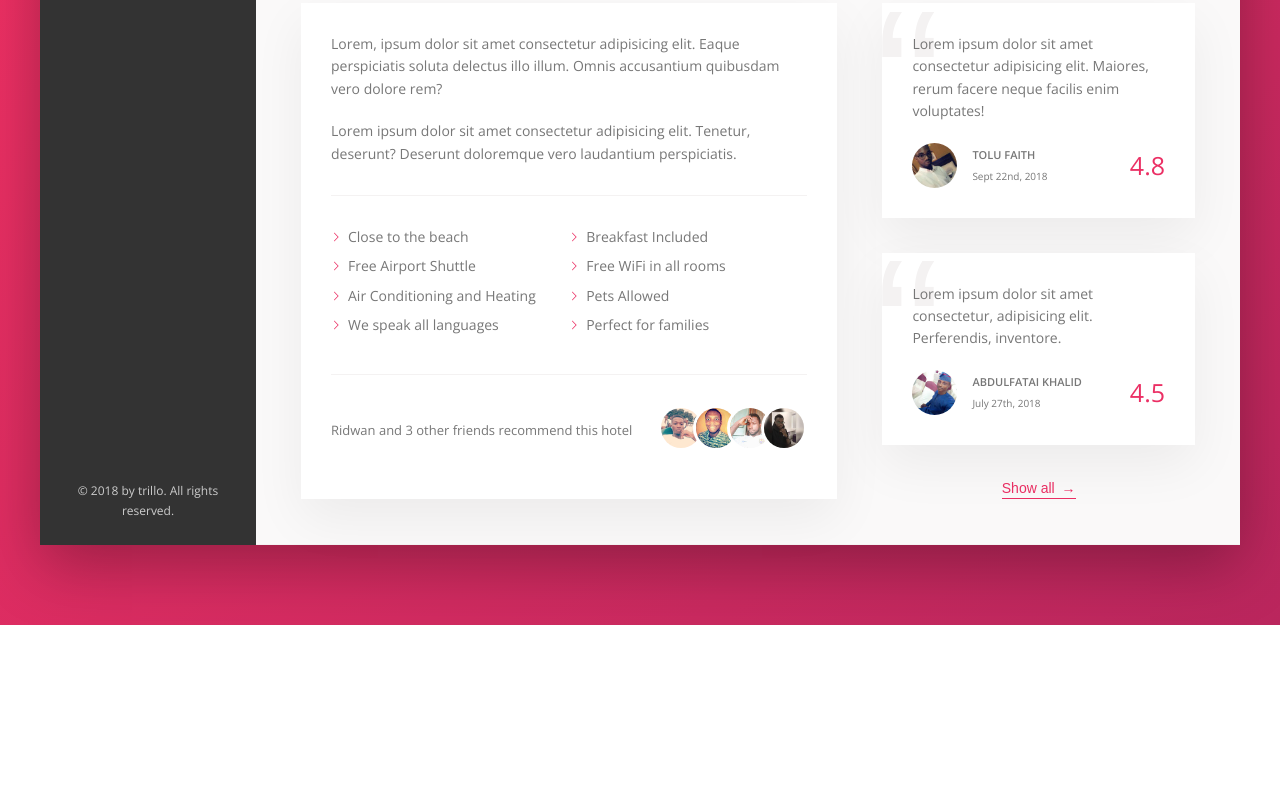
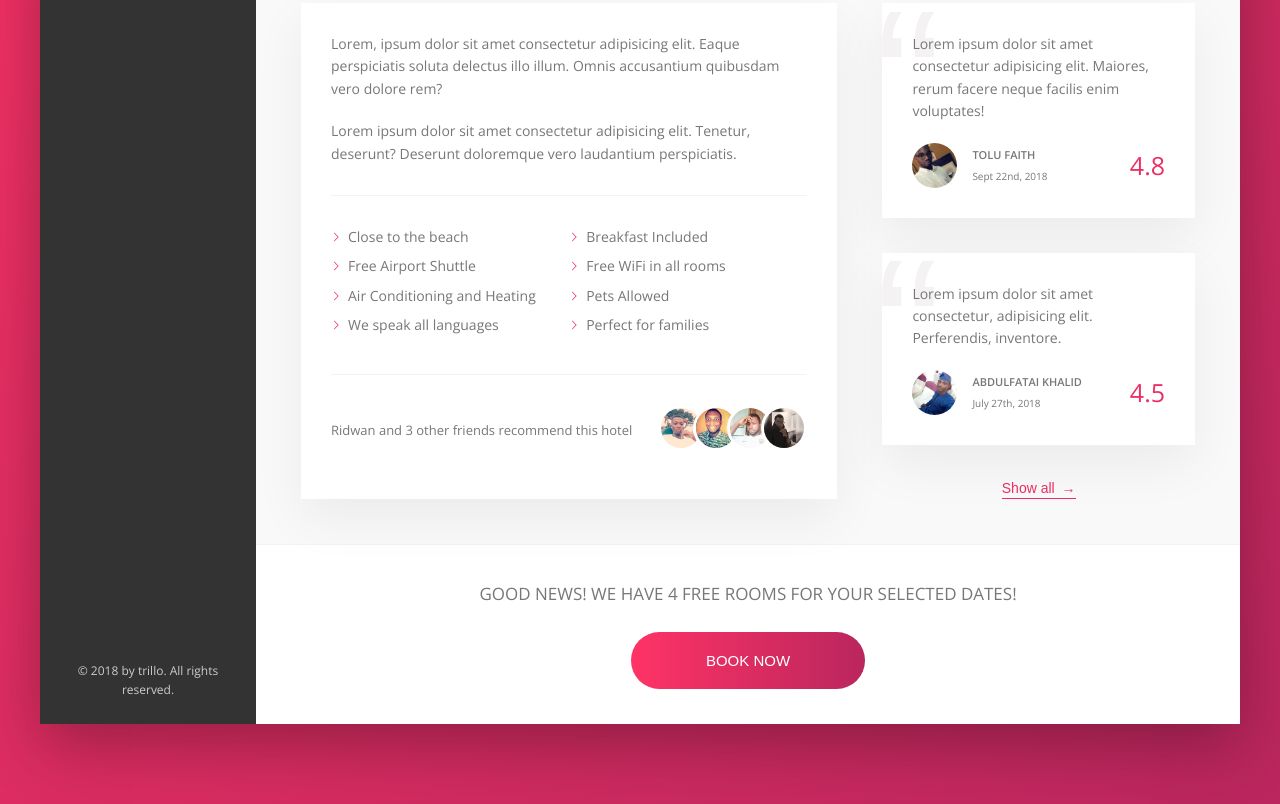
Before and after one commit to ihollarmide/Trillo, a website: page index.html in a window 1280 px wide. Shown: the part 648-1452 px from the top of the page. Before the commit the page ends 1273 px from the top, so only its background shows below. Drawn offline with nearby package versions, Linux system fonts and the light colour scheme.

Commit message:
Completed Call to Action Section

```diff
--- a/index.html
+++ b/index.html
@@ -197,6 +197,17 @@
 
                             <button class="btn-inline">Show all <span>&rarr;</span></button>
                         </div>
+
+                    </div>
+
+                    <div class="cta">
+                        <h2 class="cta__book-now">
+                            Good News! We have 4 free rooms for your selected dates!
+                        </h2>
+                        <button class="btn">
+                            <span class="btn__visible">Book Now</span>
+                            <span class="btn__invisible">Only 4 rooms left</span>
+                        </button>
                     </div>
                 </main>
             </div>
--- a/sass/_components.scss
+++ b/sass/_components.scss
@@ -474,3 +474,69 @@
         z-index: 1;
     }
 }
+
+/////////////////////////////
+//CALL TO ACTION
+
+.cta {
+    padding: 3.5rem 0;
+    text-align: center;
+
+    &__book-now {
+        font-size: 1.7rem;
+        font-weight: 300;
+        text-transform: uppercase;
+        margin-bottom: 2.5rem;
+    }
+}
+
+/////////////////////////////
+// BUTTON(CALL TO ACTION)
+
+.btn {
+    font-size: 1.5rem;
+    border: none;
+    font-weight: 300;
+    border-radius: 100px;
+    text-transform: uppercase;
+    background-image: linear-gradient(to right, var(--color-primary-light), var(--color-primary-dark));
+    color: #fff;
+    position: relative;
+    cursor: pointer;
+    overflow: hidden;
+
+    & > * {
+        display: inline-block;
+        width: 100%;
+        height: 100%;
+        transition: all .2s;
+    }
+
+    &__visible {
+        padding: 2rem 7.5rem;
+    }
+
+    &__invisible {
+        padding: 2rem 0;
+        position: absolute;
+        left: 0;
+        top: -100%;
+    }
+
+    &:hover {
+        background-image: linear-gradient(to left, var(--color-primary-light), var(--color-primary-dark));
+    }
+
+    &:hover &__visible {
+        transform: translateY(100%);
+    }
+
+    &:hover &__invisible {
+        top: 0;
+    }
+
+    &:focus {
+        outline: none;
+        animation: pulsate 1s infinite;
+    }
+}
```
Also changed, not shown: css/main.css.
